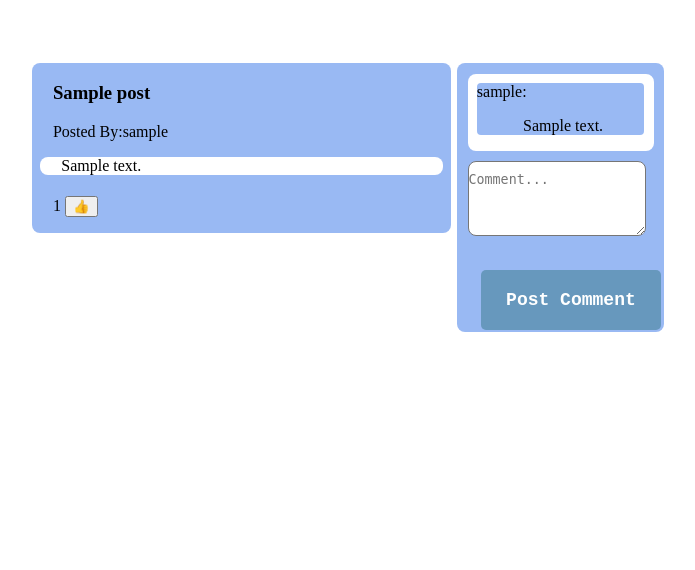
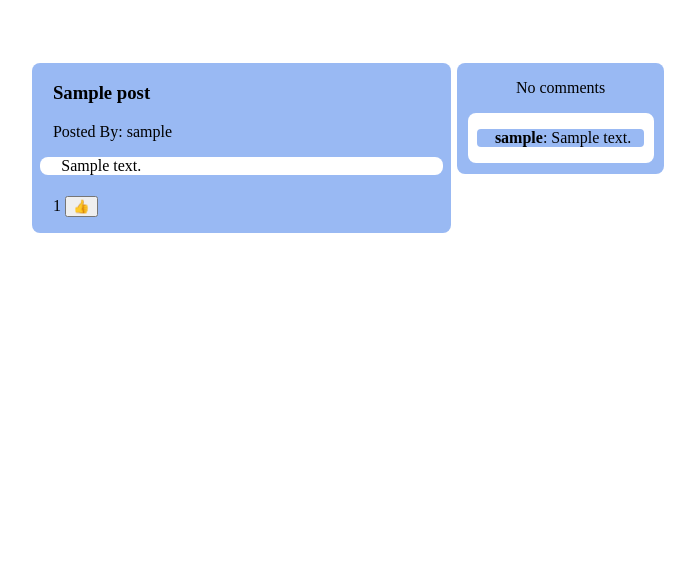
Before and after one commit to cs77-S25/final_project-acole1-lloisea1-mmcerle1, a Flask app: page /forum_item/1 in a window 1280 px wide. Shown: the part 46-616 px from the top of the page, without its empty margins (292-987 px from the left). Run offline with Flask 3, Linux system fonts and the light colour scheme; tables that the repository leaves empty hold one stand-in row (values such as "Sample post").

Commit message:
Update forum_item.html

```diff
--- a/templates/forum_item.html
+++ b/templates/forum_item.html
@@ -12,7 +12,7 @@
 
     <div class = "content">
         <h3>{{ post.title }}</h3>
-        <p class="author">Posted By:{{  post.user.username }}</p>
+        <p class="author">Posted By: {{  post.user.username }}</p>
         <p class = "post_content">{{ post.content }}</p>
         <p> {{ post.likes}}
             <button id = "like"> &#128077; </button>
@@ -20,21 +20,27 @@
     </div>
 
     <div class = "comments_and_make_comments">
+        {% if session['user_id'] %}
+            <p>Leave a comment here!</p>
+        {% else %}
+            <p>No comments</p>
+        {% endif %}
+
         <div id = "comments" class="comments">
             {% for comment in comments %}
                 <div id = "comment" class = "comment">
-                    <span>{{ comment.user.username }}:</span>
-                    <p>{{ comment.content }}</p>
+                    <p><strong>{{ comment.user.username }}</strong>: {{ comment.content }}</p>
                 </div>
             {% endfor %}
 
         </div>
-
+        {% if session['user_id'] %}
         <form id="comment_form">
             <textarea name="comment" id = "inputted_comment" class="form-control mb-2" placeholder="Comment..." required></textarea>
             <button type="submit" id = "comment_btn" class="btn-btn-secondary">Post Comment</button>
             <!-- Remember to change back to submit type for button -->
         </form>
+        {% endif %}
 
     </div>
 
```
